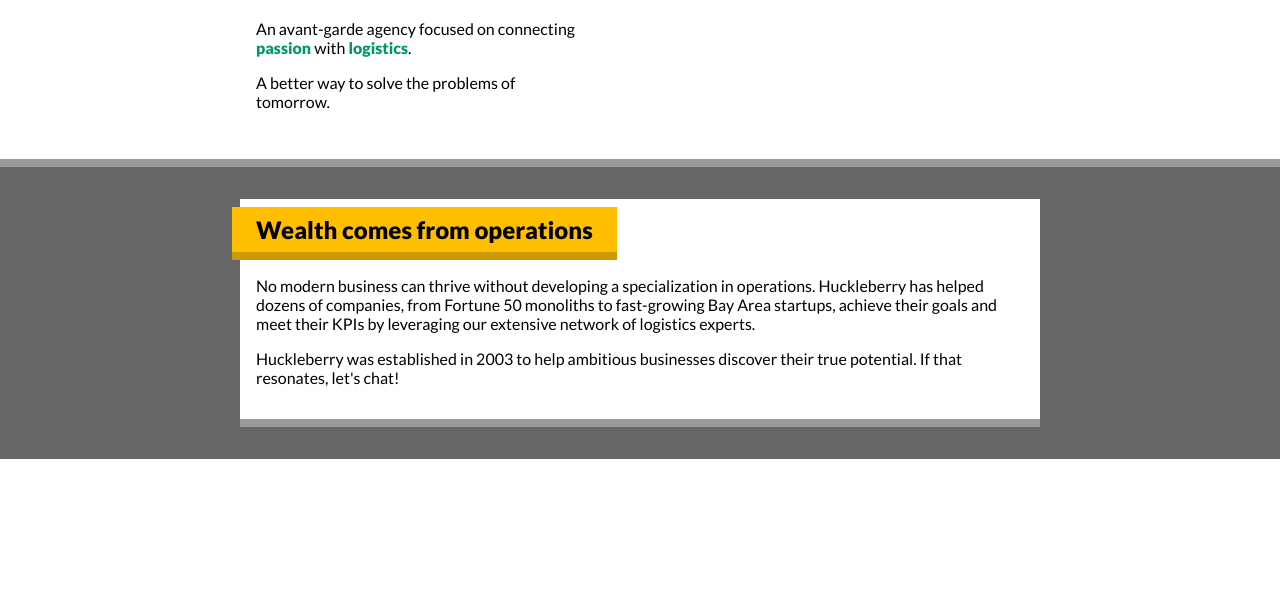
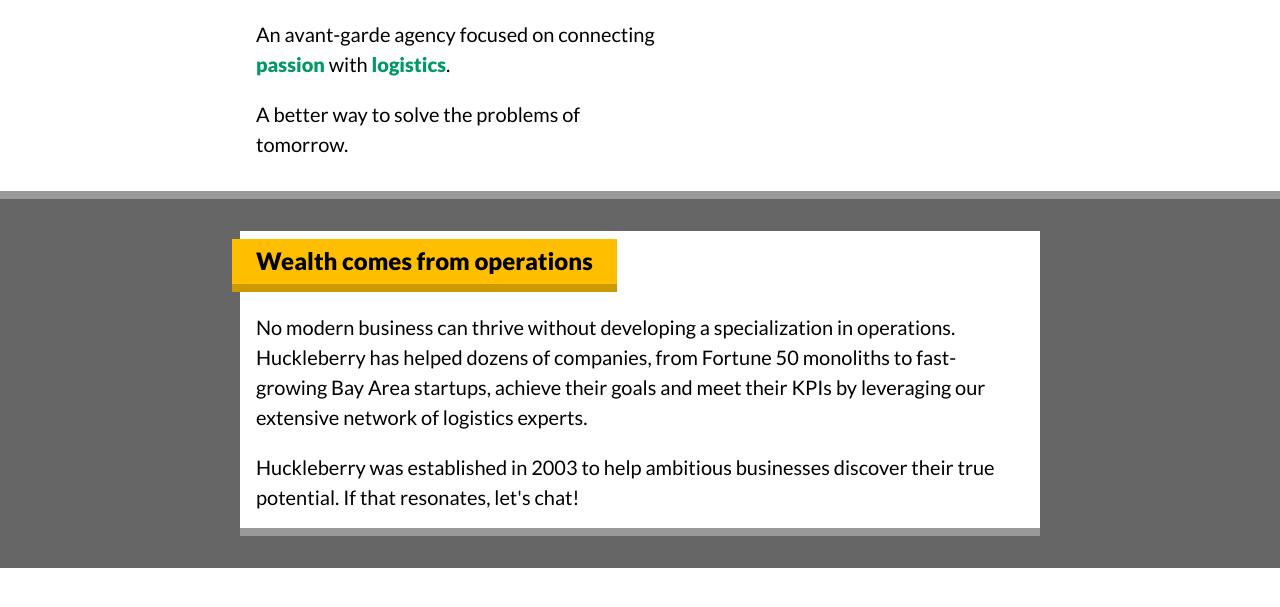
Before and after one commit to mathiaswiench/huckleberry, a website: page index.html in a window 1280 px wide. Shown: the part 95-702 px from the top of the page. Drawn offline with Linux system fonts and the light colour scheme.

Commit message:
update styles

```diff
--- a/index.html
+++ b/index.html
@@ -16,17 +16,13 @@
         <div class="intro-chunk">
           <h1 class="title">Huckleberry</h1>
           <p>
-            An avant-garde agency focused on connecting <br />
+            An avant-garde agency focused on connecting
             <strong>passion</strong> with <strong>logistics</strong>.
           </p>
-          <p>
-            A better way to solve the problems of <br />
-            tomorrow.
-          </p>
+          <p>A better way to solve the problems of tomorrow.</p>
         </div>
       </div>
     </header>
-    <hr />
     <main>
       <section class="max-width-wrapper">
         <div class="card">
--- a/style.css
+++ b/style.css
@@ -11,6 +11,16 @@
 }
 
 /* Add styles here! */
+
+p {
+  margin-bottom: 16px;
+  font-size: 20px;
+  line-height: 150%;
+}
+
+p:last-child {
+  margin-bottom: 0;
+}
 
 hr {
   background-color: hsl(0deg, 0%, 60%);
@@ -38,16 +48,21 @@
   border-color: hsl(45deg, 100%, 40%);
   margin-left: -24px;
   margin-top: -8px;
+  line-height: 1.2;
 }
 
 main {
   background-color: hsl(0deg, 0%, 40%);
   padding-block: 32px;
+  border-top: solid;
+  border-width: 8px;
+  border-color: hsl(0deg, 0%, 60%);
 }
 
 .intro-chunk {
   padding-block: 32px;
-  padding-inline: 16px;
+  max-width: 415px;
+  margin-inline: 16px;
 }
 
 .card {
```
